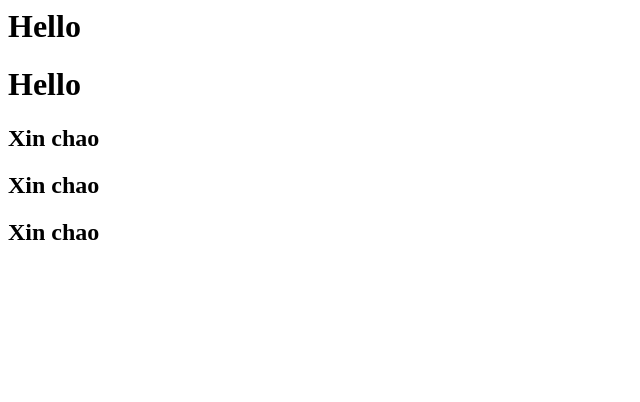
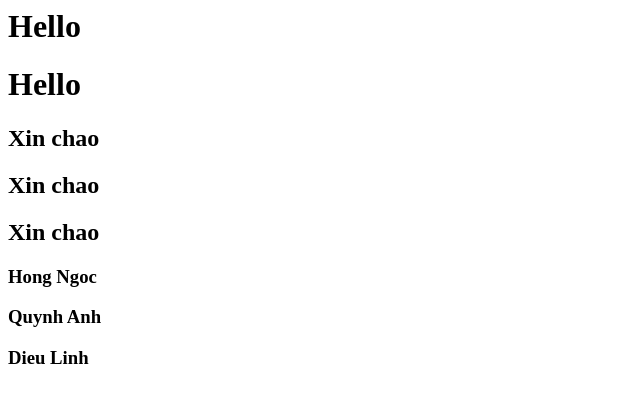
Before and after one commit to quangdaicaa/basevn_html, a plain HTML site: page index.html in a window 1280 px wide. Shown: the whole page, without its empty margins (0-640 px from the left). Drawn offline with Linux system fonts and the light colour scheme.

Commit message:
jkfdhjkg

```diff
--- a/index.html
+++ b/index.html
@@ -3,3 +3,6 @@
 <h2>Xin chao</h2>
 <h2>Xin chao</h2>
 <h2>Xin chao</h2>
+<h3>Hong Ngoc</h3>
+<h3>Quynh Anh</h3>
+<h3>Dieu Linh</h3>
```
